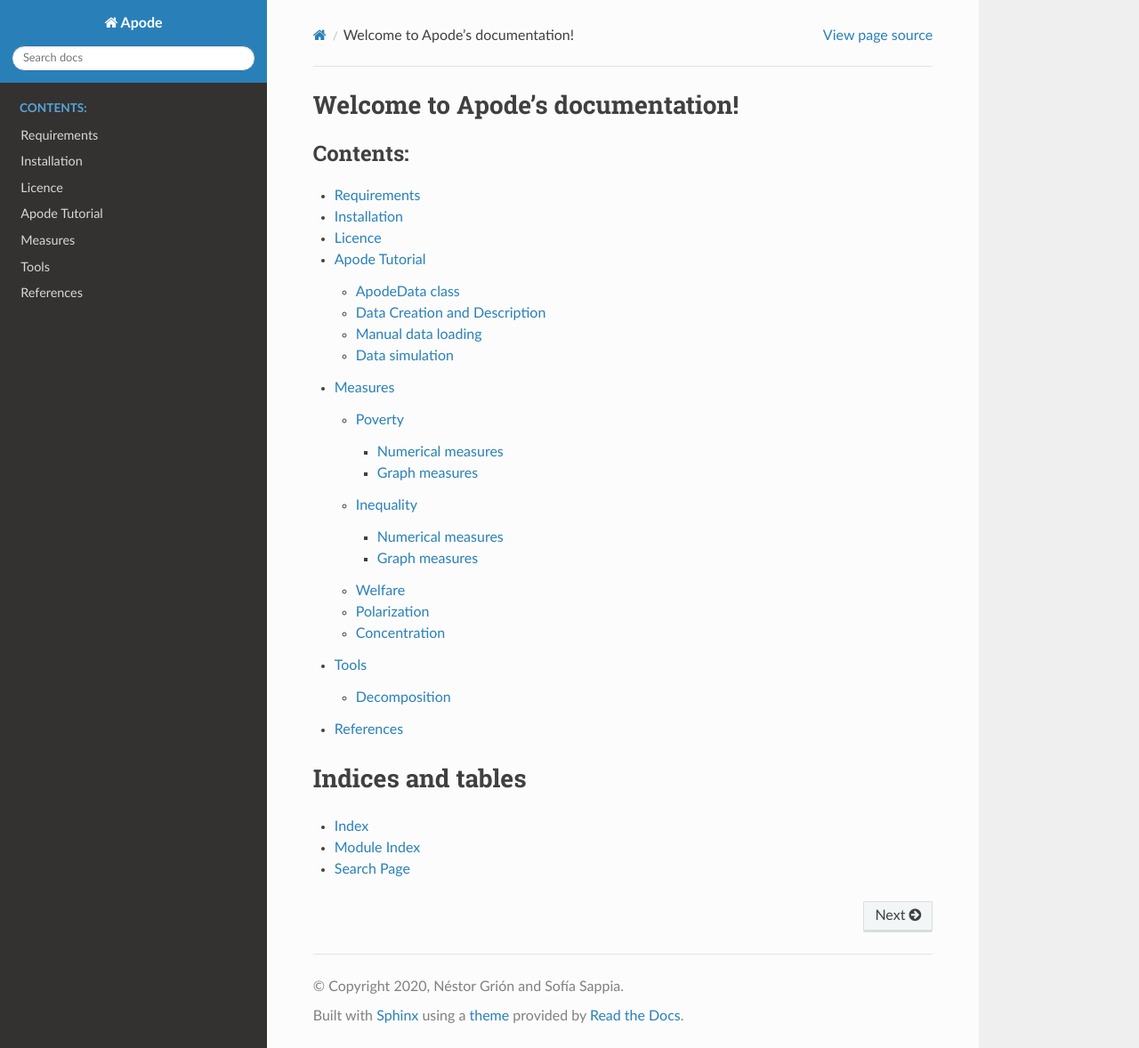
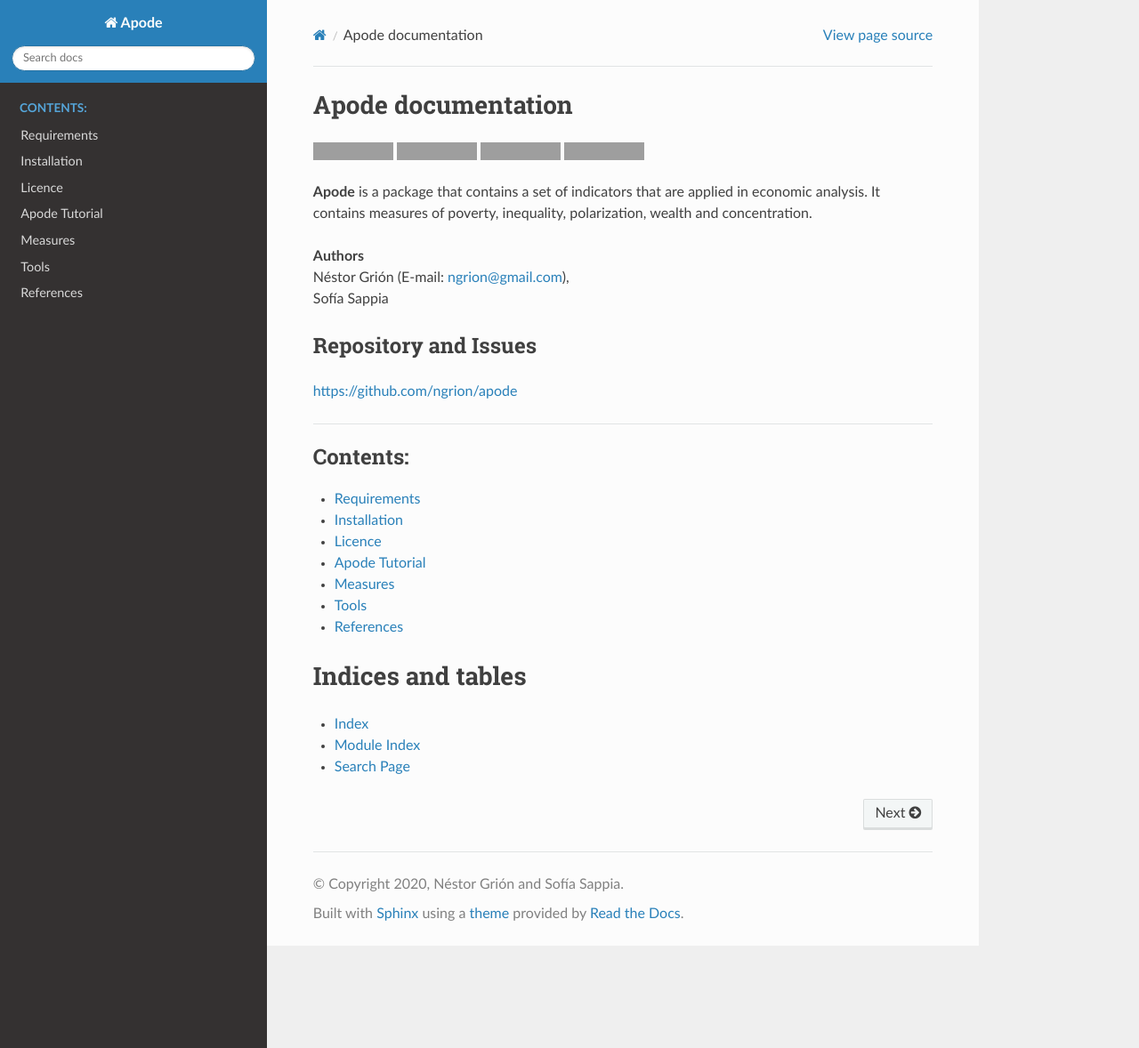
Before and after one commit to ngrion/apode, a Sphinx documentation site: the page built from docs/source/index.rst, in a window 1280 px wide and 1178 px high. Shown: the whole window at 89% size. Built offline with Sphinx 7.4.7 and the Read the Docs theme 2.0.0, drawn with Linux system fonts in a browser that asks for light colours; pages that are not in the unit, such as notebooks, are missing from menus; grey boxes are pictures that could not be loaded.

Commit message:
Update doc

```diff
--- a/docs/source/conf.py
+++ b/docs/source/conf.py
@@ -42,11 +42,14 @@
 extensions = [
     'sphinx.ext.napoleon',
     'sphinx.ext.autodoc',
+    'sphinx.ext.autosummary'
     'sphinx.ext.viewcode',
     'sphinx.ext.coverage',
     'nbsphinx',
     'sphinx.ext.mathjax',
 ]
+
+autosummary_generate = True
 
 # Add any paths that contain templates here, relative to this directory.
 templates_path = ['_templates']
--- a/docs/source/index.rst
+++ b/docs/source/index.rst
@@ -3,11 +3,45 @@
    You can adapt this file completely to your liking, but it should at least
    contain the root `toctree` directive.
 
-Welcome to Apode's documentation!
-=================================
+
+Apode documentation
+===================
+
+.. image:: https://travis-ci.org/ngrion/apode.svg?branch=master
+    :target: https://travis-ci.org/ngrion/apode
+    :alt: Build Status
+
+.. image:: https://img.shields.io/badge/docs-passing-brightgreen.svg
+    :target: http://apode.readthedocs.io
+    :alt: ReadTheDocs.org
+
+.. image:: https://img.shields.io/badge/License-MIT-blue.svg
+   :target: https://tldrlegal.com/license/mit-license
+   :alt: License
+
+.. image:: https://img.shields.io/badge/Python-3.8+-blue.svg
+   :target: https://www.python.org/downloads/release/python-380/
+   :alt: Python 3.8+
+
+
+**Apode**  is a package that contains a set of indicators that are applied in economic analysis. It contains measures of poverty, inequality, polarization, wealth and concentration.
+
+| **Authors**
+| Néstor Grión (E-mail: ngrion@gmail.com),
+| Sofía Sappia
+
+
+Repository and Issues
+---------------------
+
+https://github.com/ngrion/apode
+
+
+----------------------------------------------------------------
+
 
 .. toctree::
-   :maxdepth: 3
+   :maxdepth: 1
    :caption: Contents:
 
    installation
```
